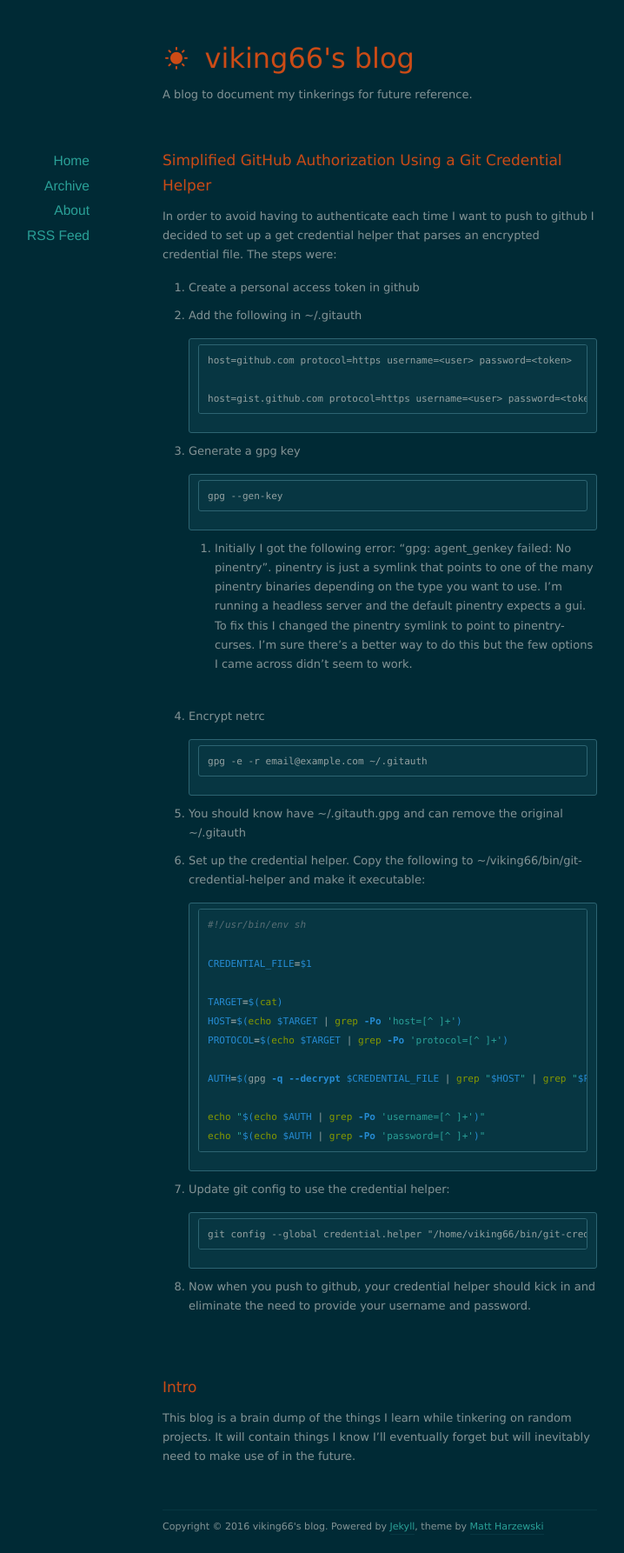
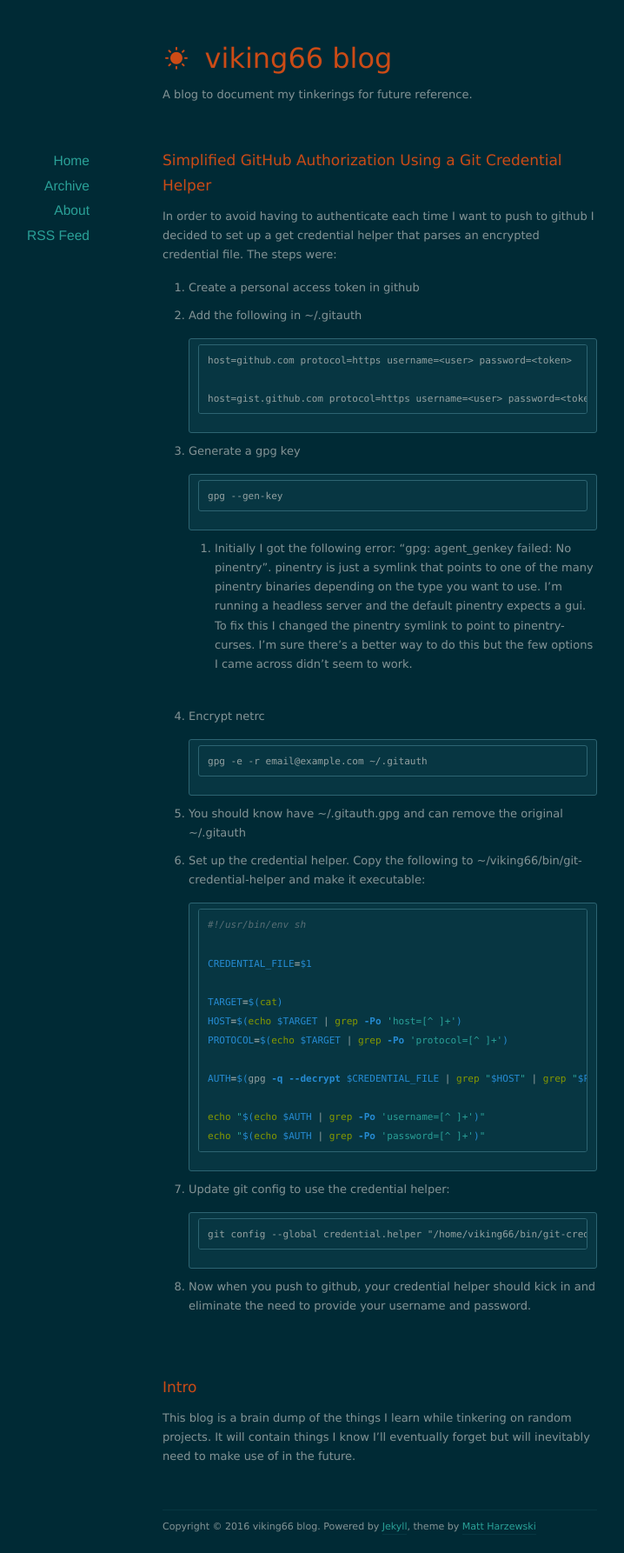
Before and after one commit to viking66/viking66.github.io, a Jekyll site: the page built from index.html, in a window 1280 px wide. Shown: the whole page at 87% size, without its empty margins (203-921 px from the left). Built offline with Jekyll 4.4.1, drawn with Linux system fonts in a browser that asks for light colours; nearby versions of some CDN libraries; the list of posts is cut into pages by our own code.

```diff
--- a/_config.yml
+++ b/_config.yml
@@ -1,4 +1,4 @@
-name: viking66's blog
+name: viking66 blog
 url: http://viking66.github.io/
 description: A blog to document my tinkerings for future reference.
 
--- a/index.html
+++ b/index.html
@@ -1,6 +1,6 @@
 ---
 layout: default
-title: Solar Theme
+title: viking66 blog
 ---
 
 {% for post in paginator.posts %}
```
